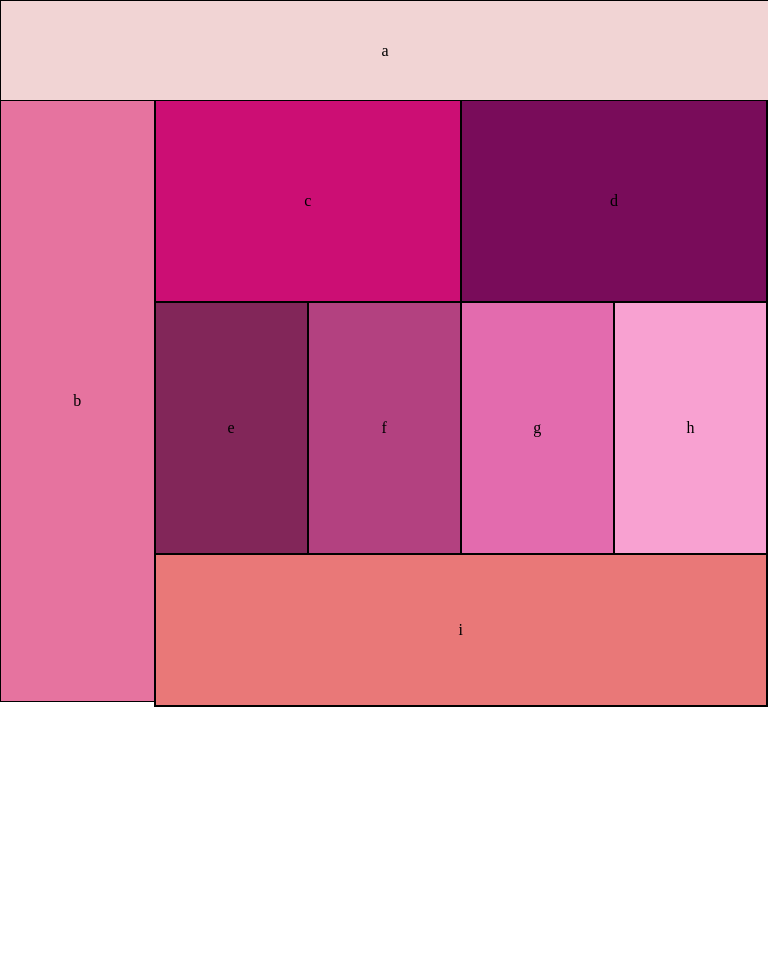
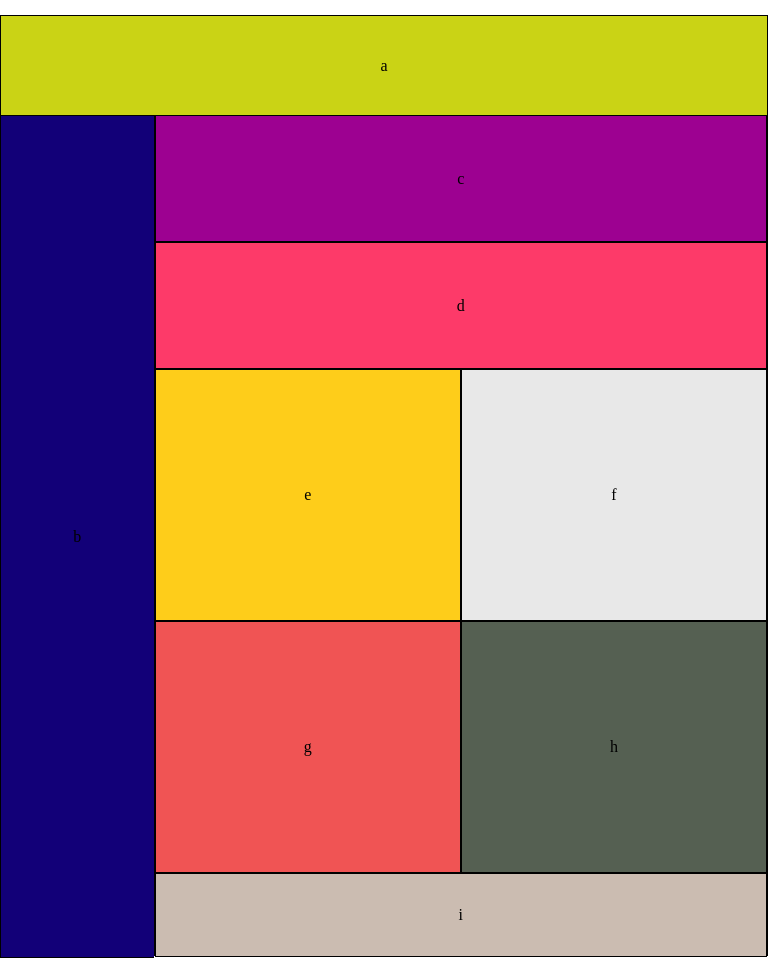
Before and after one commit to Aseel-Banna/lab-01, a plain HTML site: page index.html in a window 768 px wide. Before the commit the page ends 800 px from the top, so only its background shows below. Drawn offline with Linux system fonts and the light colour scheme.

Commit message:
grid lab

```diff
--- a/css/layout.css
+++ b/css/layout.css
@@ -1,16 +1,20 @@
 header {
     height: 100px;
     border-bottom: none;
+    margin-top: 15px;
   }
 
   main {
     display: grid;
     grid-template-columns: 20% 80%;
+    /* height: calc(100% - 100px); */
     border-bottom: none;
+    margin-bottom: 15px;
+    height: calc(100%-115px);
   }
 
   .side-div {
-    display: flex;
+    display: grid;
     justify-content: center;
     align-items: center;
     max-width: 200px;
@@ -22,6 +26,10 @@ header {
     display: grid;
     grid-template-rows: auto auto auto;
     border-top: none;
+  }
+
+  #section-three{
+    grid-row: 3/3;
   }
 
   @media (max-width: 767px) {
--- a/css/module.css
+++ b/css/module.css
@@ -1,9 +1,12 @@
 header div {
-    display: flex;
+    display: grid;
+    height: 100%;
+    /* width: 100%; */
+    grid-template-columns: auto;
+    grid-row: 1/1;
     justify-content: center;
     align-items: center;
-    height: 100%;
-    width: 100%;
+
   }
 
 
@@ -36,7 +39,8 @@ header div {
 
 
   .main-container #section-three div {
-    min-height: 150px;
+    /* min-height: 150px; */
+    height: 100%;
     display: flex;
     justify-content: center;
     align-items: center;
@@ -73,3 +77,44 @@ header div {
       min-height: 80px;
     }
   }
+
+  @media (max-width: 1024px) and (min-width: 768px) {
+    header div {
+      min-width: 480px;
+      height: 100%;
+    }
+
+    .side-div{
+      display: grid;
+      justify-content: center;
+      align-items: center;
+      max-width: 200px;
+      height: 100%;
+      border-right: none;
+    }
+
+    .main-container #section-one {
+      display: grid;
+      grid-template-columns: auto;
+      grid-template-rows: auto auto;
+    }
+
+    .main-container #section-one div {
+      min-height: 125px;
+    }
+
+    .main-container #section-two {
+      width: 100%;
+      display: grid;
+      grid-template-columns: auto auto;
+      grid-template-rows: auto auto;
+    }
+
+    .main-container #section-two div {
+      height: 250px;
+    }
+
+    #div9{
+      min-height: 80px;
+    }
+  }
--- a/css/theme.css
+++ b/css/theme.css
@@ -71,3 +71,41 @@
         background-color: #ad6c80;
     }
   }
+
+@media (max-width: 1024px) and (min-width: 768px) {
+    #div1{
+        background-color: #cad315;
+    }
+
+    #div2{
+        background-color: #120078;
+    }
+
+    #div3{
+        background-color: #9d0191;
+    }
+
+    #div4{
+        background-color: #fd3a69;
+    }
+
+    #div5{
+        background-color: #fecd1a;
+    }
+
+    #div6{
+        background-color: #e8e8e8;
+    }
+
+    #div7{
+        background-color: #f05454;
+    }
+
+    #div8{
+        background-color: #556052;
+    }
+
+    #div9{
+        background-color: #cbbcb1;
+    }
+}
```
